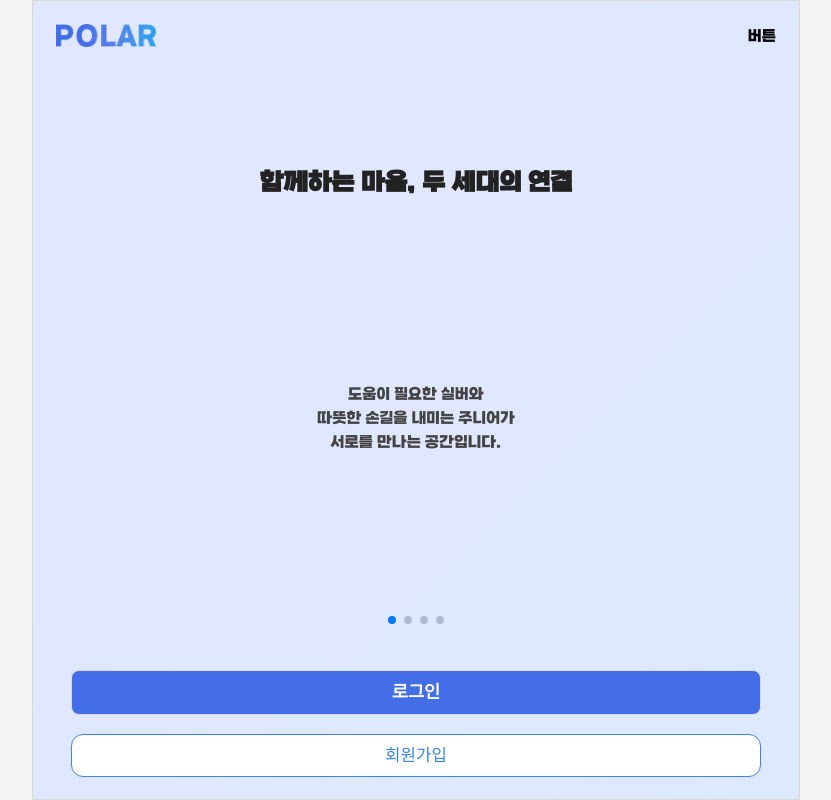
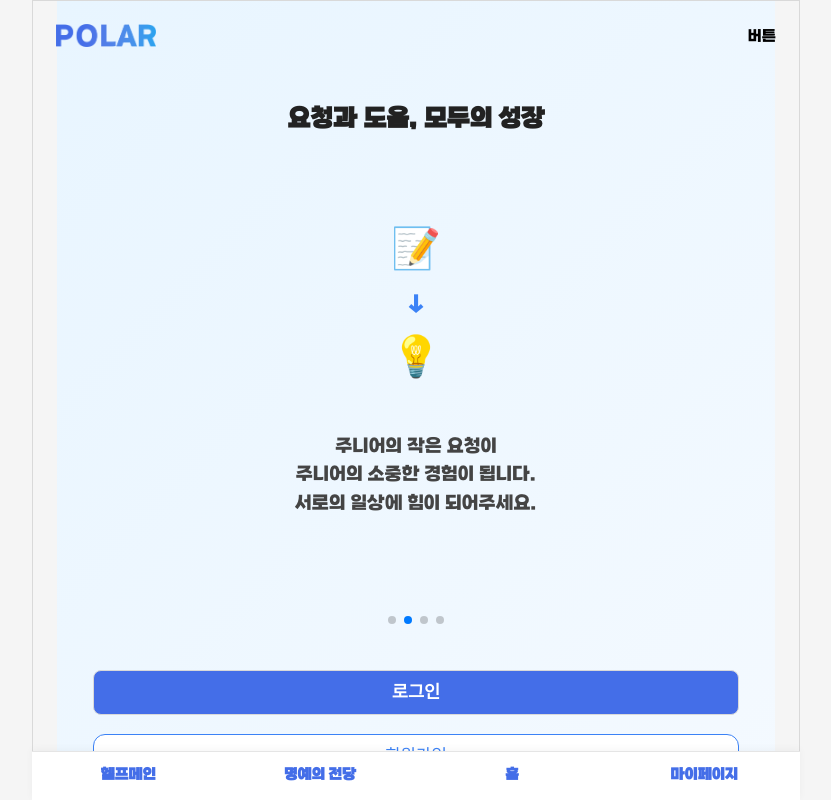
Before and after one commit to sonwoohon/Next_POLAR, a Next.js app: page / in a window 1280 px wide. Shown: the whole page, without its empty margins (224-1055 px from the left). Built offline with nearby package versions, Linux system fonts and the light colour scheme; no server answers.

Commit message:
css global 부터 조금씩 수정, header 프론트 인증 및 분기 수정중

```diff
--- a/app/Onboarding.module.css
+++ b/app/Onboarding.module.css
@@ -8,7 +8,7 @@
   flex-direction: column;
   justify-content: center;
   align-items: center;
-  background: linear-gradient(135deg, #e0e7ff 0%, #e0e7ff 50%, #dbeafe 100%);
+  background: linear-gradient(135deg, #e0f2ff 0%, #f8fbff 100%);
   background-size: 200% 200%;
   animation: subtleMove 15s ease-in-out infinite;
   box-sizing: border-box;
@@ -71,6 +71,7 @@
   font-size: 1.6rem;
   font-weight: 700;
   margin-top: 0;
+  white-space: nowrap;
 }
 
 .slideImg {
@@ -85,7 +86,7 @@
 }
 
 .slideDesc {
-  font-size: 1rem;
+  font-size: 1.2rem;
   color: #444;
   text-align: center;
   line-height: 1.5;
@@ -182,9 +183,231 @@
   }
 
   .slideTitle {
-    font-size: 1.3rem;
+    font-size: 1.4rem;
   }
   .slideDesc {
     font-size: 1rem;
   }
 }
+
+/* 슬라이드 인터랙션 요소 스타일 */
+.slideInteraction {
+  display: flex;
+  justify-content: center;
+  align-items: center;
+  margin: 2rem 0;
+  min-height: 80px;
+}
+
+/* 1번 슬라이드: 연결 */
+.interactionConnect {
+  display: flex;
+  align-items: center;
+  gap: 1rem;
+  animation: fadeInUp 0.8s ease-out;
+}
+
+.personSenior, .personJunior {
+  font-size: 3rem;
+  animation: bounce 2s infinite;
+}
+
+.personSenior {
+  animation-delay: 0s;
+}
+
+.personJunior {
+  animation-delay: 0.5s;
+}
+
+.connectionLine {
+  width: 60px;
+  height: 3px;
+  background: linear-gradient(90deg, #3b82f6, #60a5fa);
+  border-radius: 2px;
+  animation: pulse 2s infinite;
+}
+
+/* 2번 슬라이드: 성장 */
+.interactionGrowth {
+  display: flex;
+  flex-direction: column;
+  align-items: center;
+  gap: 0.5rem;
+  animation: fadeInUp 0.8s ease-out;
+}
+
+.requestIcon, .experienceIcon {
+  font-size: 2.5rem;
+  animation: float 3s ease-in-out infinite;
+}
+
+.requestIcon {
+  animation-delay: 0s;
+}
+
+.experienceIcon {
+  animation-delay: 1.5s;
+}
+
+.arrowDown {
+  font-size: 1.5rem;
+  color: #3b82f6;
+  animation: bounce 1.5s infinite;
+}
+
+/* 3번 슬라이드: 보상 */
+.interactionReward {
+  display: flex;
+  align-items: center;
+  gap: 1rem;
+  animation: fadeInUp 0.8s ease-out;
+}
+
+.helpIcon, .trophyIcon {
+  font-size: 2.5rem;
+  animation: heartBeat 2s infinite;
+}
+
+.polarScore {
+  font-size: 1.2rem;
+  font-weight: 700;
+  color: #3b82f6;
+  background: linear-gradient(45deg, #3b82f6, #60a5fa);
+  -webkit-background-clip: text;
+  -webkit-text-fill-color: transparent;
+  background-clip: text;
+  animation: glow 2s ease-in-out infinite alternate;
+}
+
+.polarLogo {
+  width: 72px;
+  height: auto;
+  display: inline-block;
+  vertical-align: middle;
+  background: transparent;
+  filter: drop-shadow(0 2px 8px rgba(59,130,246,0.15));
+  animation: fadeInUp 0.8s ease-out;
+}
+
+/* 4번 슬라이드: 안전 */
+.interactionSafety {
+  display: flex;
+  align-items: center;
+  gap: 1rem;
+  animation: fadeInUp 0.8s ease-out;
+}
+
+.shieldIcon, .chatIcon, .checkIcon {
+  font-size: 2.5rem;
+  animation: rotate 4s linear infinite;
+}
+
+.shieldIcon {
+  animation-delay: 0s;
+}
+
+.chatIcon {
+  animation-delay: 1.3s;
+}
+
+.checkIcon {
+  animation-delay: 2.6s;
+}
+
+.equalsIcon {
+  font-size: 1.5rem;
+  font-weight: bold;
+  color: #3b82f6;
+  margin: 0 0.5rem;
+  animation: pulse 2s infinite;
+}
+
+/* 애니메이션 키프레임 */
+@keyframes fadeInUp {
+  from {
+    opacity: 0;
+    transform: translateY(30px);
+  }
+  to {
+    opacity: 1;
+    transform: translateY(0);
+  }
+}
+
+@keyframes bounce {
+  0%, 20%, 50%, 80%, 100% {
+    transform: translateY(0);
+  }
+  40% {
+    transform: translateY(-10px);
+  }
+  60% {
+    transform: translateY(-5px);
+  }
+}
+
+@keyframes pulse {
+  0%, 100% {
+    opacity: 1;
+    transform: scale(1);
+  }
+  50% {
+    opacity: 0.7;
+    transform: scale(1.1);
+  }
+}
+
+@keyframes float {
+  0%, 100% {
+    transform: translateY(0px);
+  }
+  50% {
+    transform: translateY(-10px);
+  }
+}
+
+@keyframes heartBeat {
+  0%, 100% {
+    transform: scale(1);
+  }
+  14% {
+    transform: scale(1.1);
+  }
+  28% {
+    transform: scale(1);
+  }
+  42% {
+    transform: scale(1.1);
+  }
+  70% {
+    transform: scale(1);
+  }
+}
+
+@keyframes glow {
+  from {
+    filter: drop-shadow(0 0 5px rgba(59, 130, 246, 0.5));
+  }
+  to {
+    filter: drop-shadow(0 0 15px rgba(59, 130, 246, 0.8));
+  }
+}
+
+@keyframes rotate {
+  0% {
+    transform: rotate(0deg);
+  }
+  25% {
+    transform: rotate(5deg);
+  }
+  50% {
+    transform: rotate(0deg);
+  }
+  75% {
+    transform: rotate(-5deg);
+  }
+  100% {
+    transform: rotate(0deg);
+  }
+}
--- a/app/_components/Header.tsx
+++ b/app/_components/Header.tsx
@@ -9,6 +9,7 @@ const Header: React.FC = () => {
   const lastScrollY = useRef(0);
   const scrollTimeout = useRef<NodeJS.Timeout | null>(null);
 
+  /* 스크롤 이벤트 핸들러 */
   useEffect(() => {
     const handleScroll = () => {
       const currentScrollY = window.scrollY;
@@ -36,7 +37,7 @@ const Header: React.FC = () => {
     <header className={`${styles.header} ${hidden ? styles.hide : ''}`}>
       <div className={styles.headerWrap}>
         <div className={styles.logo}>
-          <h1><a href="/"><Image src={Logo} alt='POLAR' /></a></h1>
+          <h1><a href="/main"><Image src={Logo} alt='POLAR' /></a></h1>
         </div>
         <div className={styles.hamburger}>
           <a href="">버튼</a>
--- a/app/_components/LayoutWrapper.tsx
+++ b/app/_components/LayoutWrapper.tsx
@@ -6,7 +6,8 @@ import Footer from './Footer';
 // Header를 숨길 페이지들
 const hideHeaderPaths = [
 /*   '/login', */
-  '/sign-up'
+  '/sign-up',
+  '/find-password',
 ];
 
 // Footer를 숨길 페이지들
@@ -14,7 +15,7 @@ const hideFooterPaths = [
 /*   '/login', */
   '/sign-up',
   '/user/hall-of-fame',
-  '/'
+  '/find-password',
 ];
 
 interface LayoutWrapperProps {
--- a/app/globals.css
+++ b/app/globals.css
@@ -108,6 +108,7 @@ body {
   height: 100vh;
 }
 
+/* globals start */
 body {
   font-family: var(--font-gangwon);
   display: flex;
@@ -126,10 +127,10 @@ body {
   width: 100%;
   height: 100svh;
   border: 1px solid #d9d9d9;
-  background-color: #ffffff;
+  background-color: transparent;
   overflow-x: hidden;
   overflow-y: auto;
   scrollbar-width: none; /* Firefox */
   -ms-overflow-style: none; /* IE and Edge */
-  padding: 5rem 0 4rem;
+  padding: 5rem 1.5rem 4rem;
 }
--- a/app/page.tsx
+++ b/app/page.tsx
@@ -20,12 +20,6 @@ export default function Home() {
 
   return (
     <div className={styles.onboardingWrap}>
-      {/* 애니메이션 버블 배경 */}
-      <div className={`${styles.bubble} ${styles.bubble1}`}></div>
-      <div className={`${styles.bubble} ${styles.bubble2}`}></div>
-      <div className={`${styles.bubble} ${styles.bubble3}`}></div>
-      <div className={`${styles.bubble} ${styles.bubble4}`}></div>
-      <div className={`${styles.bubble} ${styles.bubble5}`}></div>
       {/* Swiper 슬라이드 및 버튼 등 기존 컨텐츠 */}
       <Swiper
         modules={[Autoplay, Pagination]}
@@ -40,6 +34,43 @@ export default function Home() {
           <SwiperSlide key={idx}>
             <div className={styles.slideContent}>
               <h2 className={styles.slideTitle}>{slide.title}</h2>
+
+              {/* 슬라이드별 인터랙션 요소 */}
+              <div className={styles.slideInteraction}>
+                {idx === 0 && (
+                  <div className={styles.interactionConnect}>
+                    <div className={styles.personSenior}>👴</div>
+                    <div className={styles.connectionLine}></div>
+                    <div className={styles.personJunior}>👨‍🎓</div>
+                  </div>
+                )}
+
+                {idx === 1 && (
+                  <div className={styles.interactionGrowth}>
+                    <div className={styles.requestIcon}>📝</div>
+                    <div className={styles.arrowDown}>↓</div>
+                    <div className={styles.experienceIcon}>💡</div>
+                  </div>
+                )}
+
+                {idx === 2 && (
+                  <div className={styles.interactionReward}>
+                    <div className={styles.helpIcon}>🤝</div>
+                    <div className={styles.trophyIcon}>🏆</div>
+                    <div className={styles.equalsIcon}>=</div>
+                    <img src="/images/logos/POLAR.png" alt="POLAR 로고" className={styles.polarLogo} />
+                  </div>
+                )}
+
+                {idx === 3 && (
+                  <div className={styles.interactionSafety}>
+                    <div className={styles.shieldIcon}>🛡️</div>
+                    <div className={styles.chatIcon}>💬</div>
+                    <div className={styles.checkIcon}>✅</div>
+                  </div>
+                )}
+              </div>
+
               <p className={styles.slideDesc}>{slide.desc}</p>
             </div>
           </SwiperSlide>
--- a/lib/hooks/useOnboardingData.ts
+++ b/lib/hooks/useOnboardingData.ts
@@ -7,7 +7,7 @@ export const useOnboardingData = () => {
   const slides: OnboardingSlide[] = [
     {
       title: '함께하는 마음, 두 세대의 연결',
-      desc: '도움이 필요한 실버와\n따뜻한 손길을 내미는 주니어가\n서로를 만나는 공간입니다.'
+      desc: '도움이 필요한 시니어와\n따뜻한 손길을 내미는 주니어가\n서로를 만나는 공간입니다.'
     },
     {
       title: '요청과 도움, 모두의 성장',
@@ -27,7 +27,7 @@ export const useOnboardingData = () => {
     modules: ['Autoplay', 'Pagination'],
     spaceBetween: 30,
     slidesPerView: 1,
-    autoplay: { delay: 30000000, disableOnInteraction: false },
+    autoplay: { delay: 4000, disableOnInteraction: false },
     pagination: { clickable: true },
     loop: true,
   };
```
Also changed, not shown: app/(pola)/login/_styles/login.module.css (+3 -4 lines).
